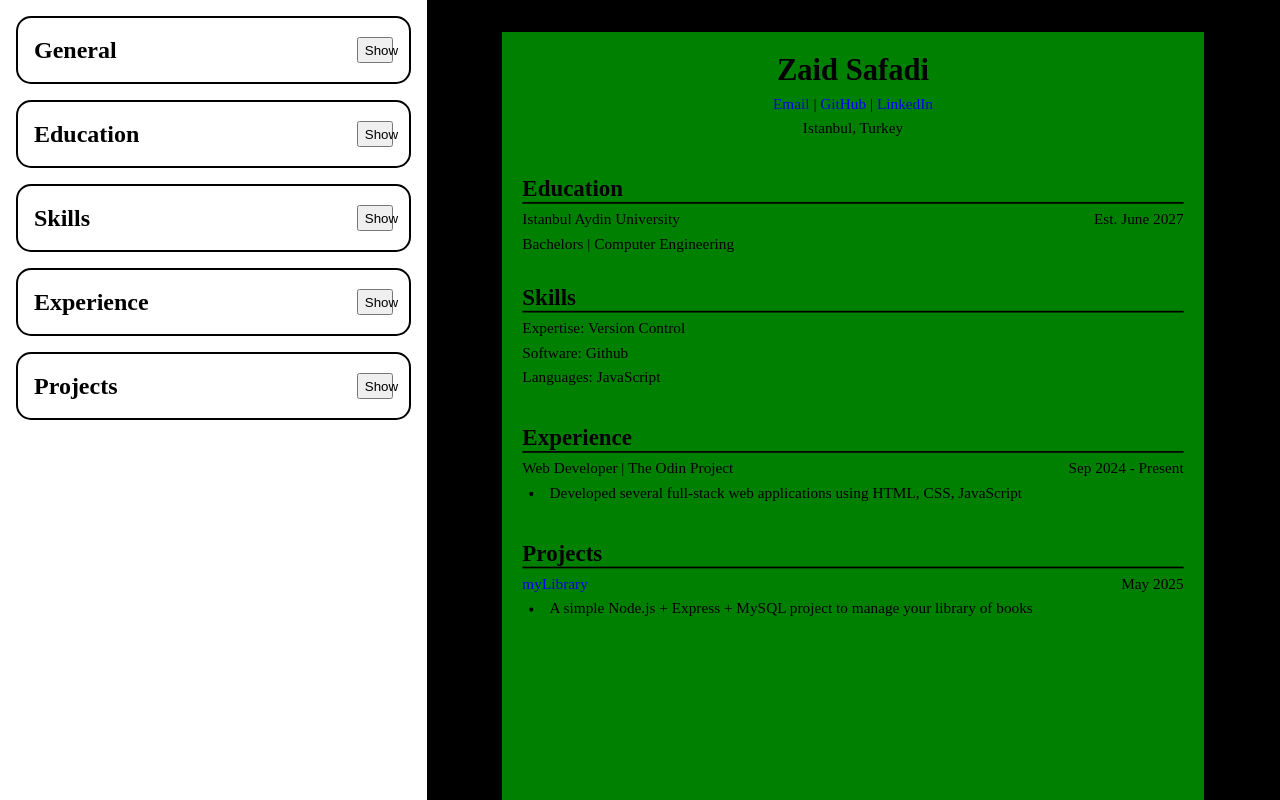
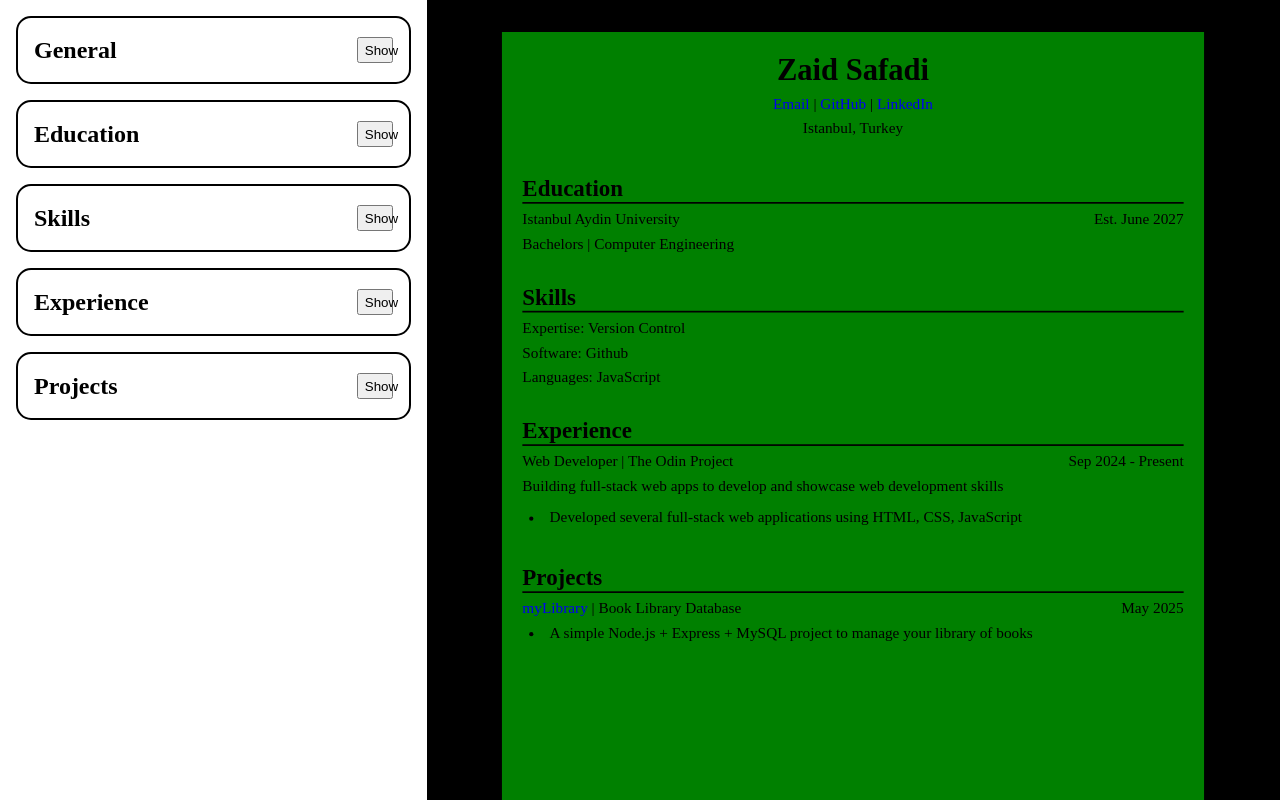
Before and after one commit to veryvroosh/cv-application, a React (Vite) app: page / in a window 1280 px wide. Shown: the top 800 px of the page. Built offline with nearby package versions, Linux system fonts and the light colour scheme.

Commit message:
added summary to exp and proj

```diff
--- a/src/App.jsx
+++ b/src/App.jsx
@@ -29,6 +29,7 @@ function App() {
     const [experiences, setExperiences] = useState([
         {
             title: 'Web Developer',
+            summary: 'Building full-stack web apps to develop and showcase web development skills',
             workplace: 'The Odin Project',
             fromDate: 'Sep 2024',
             toDate: 'Present',
@@ -38,6 +39,7 @@ function App() {
     const [projects, setProjects] = useState([
         {
             title: 'myLibrary',
+            summary: 'Book Library Database',
             link: 'https://github.com/Melovii/myLibrary',
             date: 'May 2025',
             description: ["A simple Node.js + Express + MySQL project to manage your library of books"]
--- a/src/components/Experience.jsx
+++ b/src/components/Experience.jsx
@@ -102,6 +102,14 @@ function ExperienceItem({ index, exp, setExperiences }) {
                     />
                 </label>
                 <label>
+                    Short Summary:{' '}
+                    <input
+                        name="summary"
+                        value={exp.summary}
+                        onChange={handleChange}
+                    />
+                </label>
+                <label>
                     From Date:{' '}
                     <input
                         name="fromDate"
@@ -147,6 +155,7 @@ function ExpSection({experiences, setExperiences}) {
         const newEntry =
             {
                 title: '',
+                summary: '',
                 workplace: '',
                 fromDate: '',
                 toDate: '',
--- a/src/components/Preview.jsx
+++ b/src/components/Preview.jsx
@@ -54,6 +54,7 @@ function Preview({ form, educations, skills, experiences, projects }) {
                             <p>{exp.title} | {exp.workplace}</p>
                             <p>{exp.fromDate} - {exp.toDate}</p>
                         </div>
+                        <p className='exp-summary'>{exp.summary}</p>
                         <ul>
                             {exp.description.map((desc, index) => (
                                 <li key={index}>{desc}</li>
@@ -69,7 +70,7 @@ function Preview({ form, educations, skills, experiences, projects }) {
                 {projects.map((proj, index) => (
                     <div className='project-item-prev' key={index}>
                         <div className='proj-date'>
-                            <p><a href={proj.link} target='_blank' rel='noopener noreferrer'>{proj.title}</a></p>
+                            <p><a href={proj.link} target='_blank' rel='noopener noreferrer'>{proj.title}</a> | {proj.summary}</p>
                             <p>{proj.date}</p>
                         </div>
                         <ul>
--- a/src/components/Projects.jsx
+++ b/src/components/Projects.jsx
@@ -94,6 +94,14 @@ function ProjectItem({ index, proj, setProjects }) {
                     />
                 </label>
                 <label>
+                    Short Summary:{' '}
+                    <input
+                        name="summary"
+                        value={proj.summary}
+                        onChange={handleChange}
+                    />
+                </label>
+                <label>
                     Link:{' '}
                     <input
                         name="link"
@@ -140,6 +148,7 @@ function ProjSection({projects, setProjects}) {
         const newEntry =
             {
                 title: '',
+                summary: '',
                 link: '',
                 date: '',
                 description: []
--- a/src/styles/preview.css
+++ b/src/styles/preview.css
@@ -50,6 +50,11 @@
   justify-content: space-between;
 }
 
+.cv-preview .exp-summary {
+  margin-top: 0;
+  margin-bottom: 1rem;
+}
+
 .cv-preview ul {
   list-style-position: inside;
   padding: 0;
@@ -59,3 +64,7 @@
 .cv-preview li {
   margin-top: 0;
 }
+
+.cv-preview .skill-group p {
+  margin-bottom: 0;
+}
```
